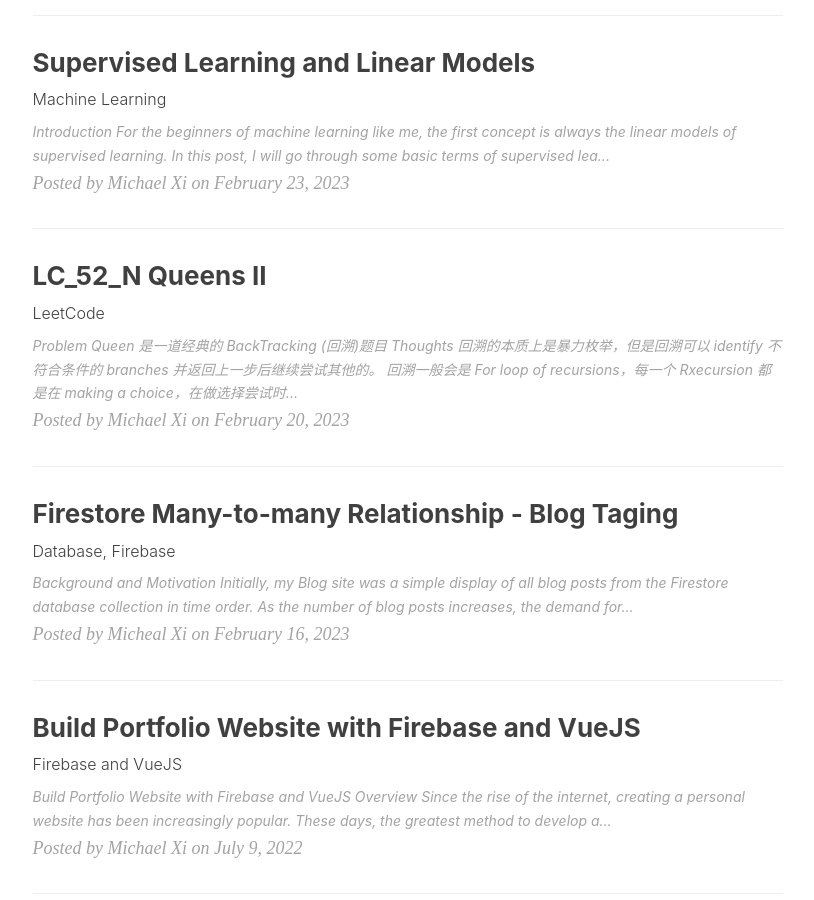
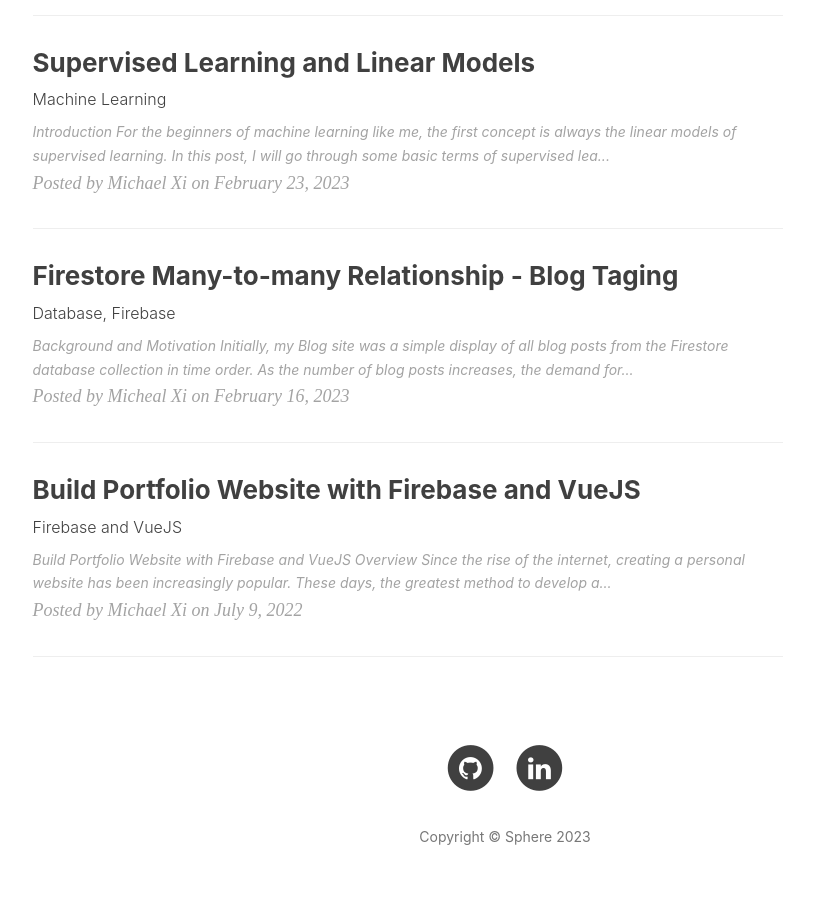
Before and after one commit to MichaelXi3/MichaelXi3.github.io, a Jekyll site: the page built from index.html, in a window 1280 px wide and 900 px high, scrolled down 1331 px. Shown: the whole window, without its empty margins (135-949 px from the left). Built offline with Jekyll 4.4.1, drawn with Linux system fonts in a browser that asks for light colours; nearby versions of some CDN libraries; the list of posts is cut into pages by our own code; comment, search, counter and statistics services are not loaded.

Commit message:
delete a post

````diff
--- a/_posts/2023-02-20-lc_52_n-queens-ii.md
+++ /dev/null
@@ -1,73 +0,0 @@
----
-layout: post
-title: "LC_52_N Queens II"
-subtitle: "LeetCode"
-date: 2023-02-20
-author: "Michael Xi"
-header-img: "img/leetcode.jpg"
-tags: [LeetCode, BackTracking]
----
-
-# Problem
-
-> Queen 是一道经典的 **BackTracking** (回溯)题目
->
-
-![截屏2022-05-18 下午11.03.31.png](https://s2.loli.net/2023/02/17/aKiz32unby7qUDQ.png)
-
-# Thoughts
-
-> 回溯的本质上是暴力枚举，但是回溯可以 identify 不符合条件的 branches 并返回上一步后继续尝试其他的。
-
-回溯一般会是 For loop of recursions，每一个 Rxecursion 都是在 making a choice，在做选择尝试时我们还需要 constraints，也就是要 identify 不符合条件的情况，以及 Goal，也就是 recursion 的 base case。总结来说，对于回溯，我们需要 make a choice, with contraints, to a Final Goal。
->
-
-👨🏻‍💻 本题中我们有一个 n*n 的棋盘，我们使用回溯去尝试所有可能的情况，并记录下行得通的情况的数量。具体来说，我们从棋盘的每一层 row 入手，并尝试该 row 的全部columns，层层枚举打开像一棵树。在枚举的过程中，我们会发现有些情况会导致两个 Queen 相吃，违反条件，故终止。最后剩下的情况就都是符合条件的 situations。
-
-![Untitled](https://s2.loli.net/2023/02/17/BDw9hEs28pAW5Jx.png)
-
-# Code
-
-```java
-class Solution {
-
-    // Main method: driver method
-    public int totalNQueens(int n) {
-        ArrayList<ArrayList<Integer>> res = new ArrayList<>();  // All possible outcomes
-        ArrayList<Integer> colPlacement = new ArrayList<>(); // Queen Placement at each row
-        // Parameters: Dimension of Board ➕ Current rows we're solving ➕ List of each column's Placement ➕ List of res
-        backTrack(n, 0, colPlacement, res);
-        return res.size();
-    }
-
-    // BackTracking by rows!
-    public void backTrack(int dim, int currentRow, ArrayList<Integer> colPlacement, ArrayList<ArrayList<Integer>> res) {
-        // Base case of Recursion (Finish_Line)
-        if (currentRow == dim) {
-            res.add(new ArrayList<>(colPlacement));
-        }
-        // For loop of each column
-        for (int col=0; col<dim; col++) {
-            colPlacement.add(col);
-            if (isValid(colPlacement, currentRow)) {
-                backTrack(dim, currentRow + 1, colPlacement, res);
-            }
-            // If not a valid column choice at current row, remove the last input
-            colPlacement.remove(colPlacement.size() - 1);
-        }
-    }
-
-    // Helper method: determine valid position
-    private static boolean isValid(ArrayList<Integer> colPlacement, int currentRow) {
-        for (int i=0; i<currentRow; i++) {
-            int diff = Math.abs(colPlacement.get(i) - colPlacement.get(currentRow));
-            if (diff == 0 || diff == currentRow - i) {
-                return false;
-            }
-        }
-        return true;
-    }
-}
-```
-
-![截屏2022-05-18 下午11.15.54.png](https://s2.loli.net/2023/02/17/M7rXpQHAKlSuWGx.png)
````
Also changed, not shown: _posts/2023-08-02-dynamic-programming.md (+1 -1 lines), 2 other files.
